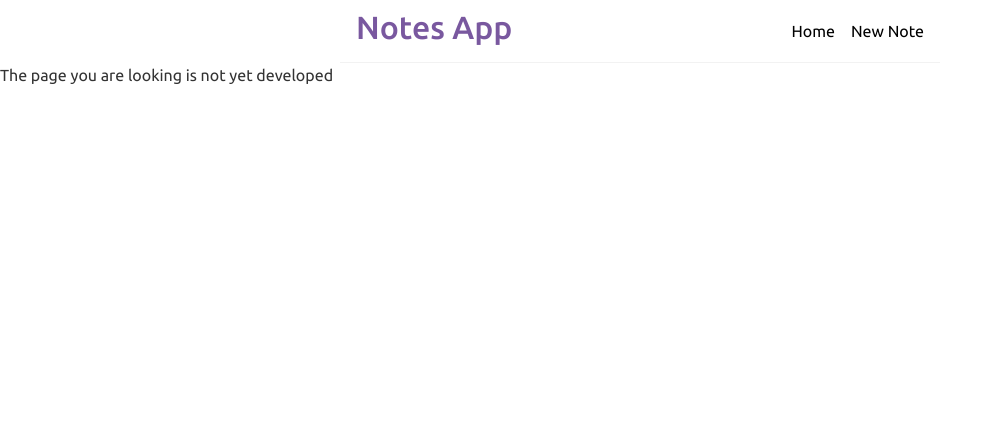
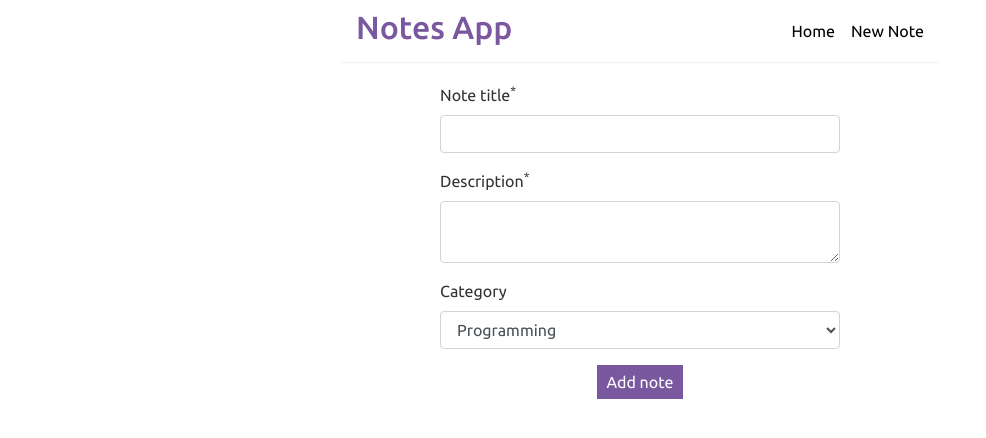
Before and after one commit to nguyentaijs/notesapp-client, a React (Create React App) app: page /add in a window 1280 px wide. Shown: the top 438 px of the page, without its empty margins (0-986 px from the left). Built offline with nearby package versions, Linux system fonts and the light colour scheme.

Commit message:
Add not support

```diff
--- a/src/App.js
+++ b/src/App.js
@@ -3,6 +3,7 @@
 import {BrowserRouter, Route, Switch} from "react-router-dom";
 import NotFound from "./components/NotFound";
 import Navbar from "./components/Navbar";
+import NoteAdd from "./components/NoteAdd";
 
 function App() {
     return (
@@ -11,6 +12,7 @@
                 <Navbar/>
                 <Switch>
                     <Route exact path="/" component={NoteList}/>
+                    <Route path="/add" component={NoteAdd}/>
                     <Route path="*" component={NotFound}/>
                 </Switch>
             </div>
--- a/src/components/Navbar.js
+++ b/src/components/Navbar.js
@@ -6,7 +6,7 @@
             <h2 className="primary-color">Notes App</h2>
             <div>
                 <Link to="/">Home</Link>
-                <Link to="#" className="ml-3">New Note</Link>
+                <Link to="/add" className="ml-3">New Note</Link>
             </div>
         </nav>
     );
--- /dev/null
+++ b/src/components/NoteAdd.js
@@ -0,0 +1,62 @@
+import {useState} from "react";
+import NotesService from "../services/NotesService";
+import {useHistory} from "react-router-dom";
+
+const NoteAdd = () => {
+    const [title, setTitle] = useState('');
+    const [body, setBody] = useState('');
+    const [category, setCategory] = useState('programming');
+    const history = useHistory();
+
+    const createNote = (e) => {
+        e.preventDefault();
+        const note = {title, body, category};
+
+        NotesService.create(note)
+            .then(response => {
+                console.log("Success", response);
+                history.push("/");
+            })
+            .catch(err => {
+                console.error(err);
+            });
+    }
+
+    return (
+        <div className="create">
+            <form>
+                <div className="form-group">
+                    <label htmlFor="title">Note title<sup>*</sup></label>
+                    <input type="text" name="title" id="title" className="form-control"
+                           value={title}
+                           onChange={(e) => setTitle(e.target.value)}
+                    />
+                </div>
+                <div className="form-group">
+                    <label htmlFor="body">Description<sup>*</sup></label>
+                    <textarea name="body" id="body" className="form-control"
+                              value={body}
+                              onChange={(e) => setBody(e.target.value)}
+                    ></textarea>
+                </div>
+                <div className="form-group">
+                    <label htmlFor="category">Category</label>
+                    <select name="category" id="category" className="form-control"
+                            value={category}
+                            onChange={(e) => setCategory(e.target.value)}
+                    >
+                        <option value="programming">Programming</option>
+                        <option value="english">English</option>
+                        <option value="gaming">Gaming</option>
+                        <option value="forFun">For Fun</option>
+                    </select>
+                </div>
+                <div className="text-center">
+                    <button onClick={(e) => createNote(e)}>Add note</button>
+                </div>
+            </form>
+        </div>
+    );
+}
+
+export default NoteAdd;
--- a/src/http-common.js
+++ b/src/http-common.js
@@ -1,7 +1,7 @@
 import axios from "axios";
 
 export default axios.create({
-    baseURL: "http://localhost:8080/api",
+    // baseURL: "http://localhost:8080/api",
     baseURL: "https://notesapp-nguyentaijs.herokuapp.com/api",
     headers: {
         "Content-type": "application/json"
--- a/src/services/NotesService.js
+++ b/src/services/NotesService.js
@@ -4,4 +4,8 @@
     return httpClient.get("/notes");
 }
 
-export default {getAll};
+const create = (data) => {
+    return httpClient.post("/notes", data);
+}
+
+export default {getAll, create};
```
